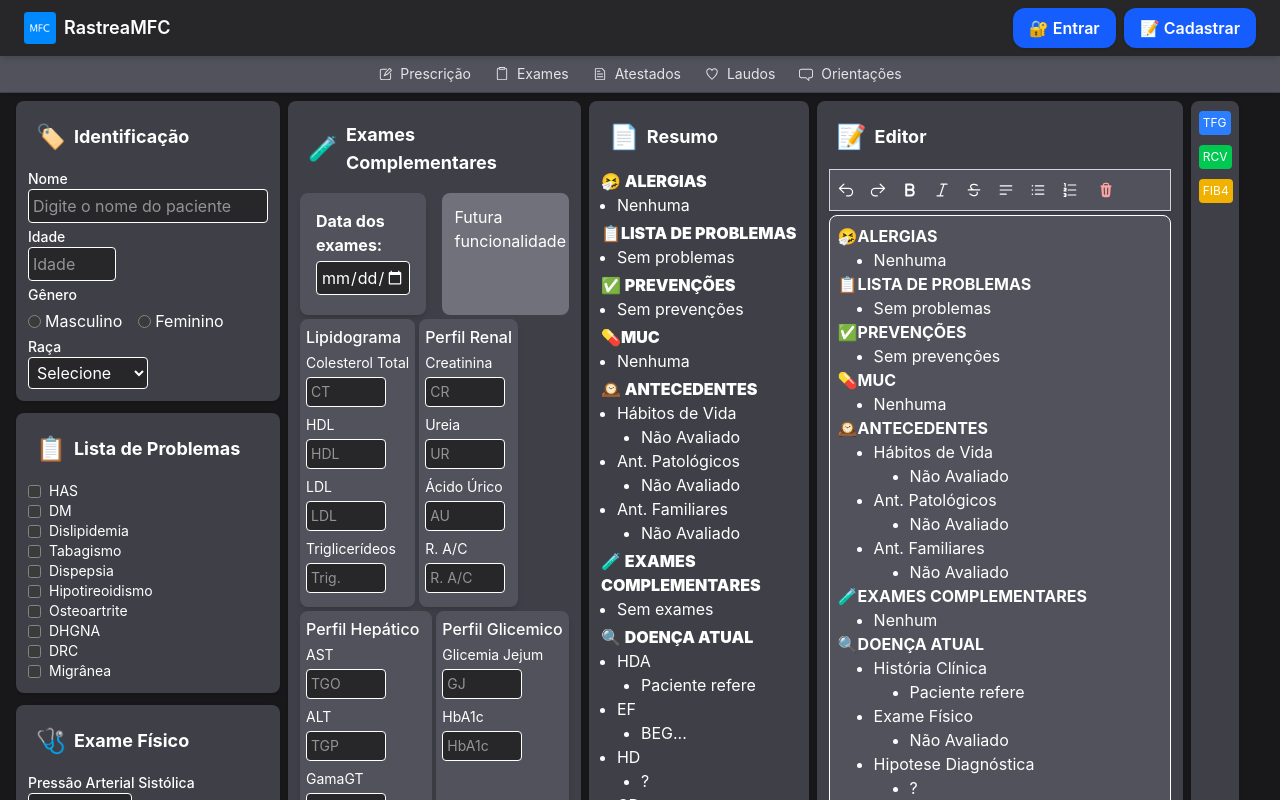
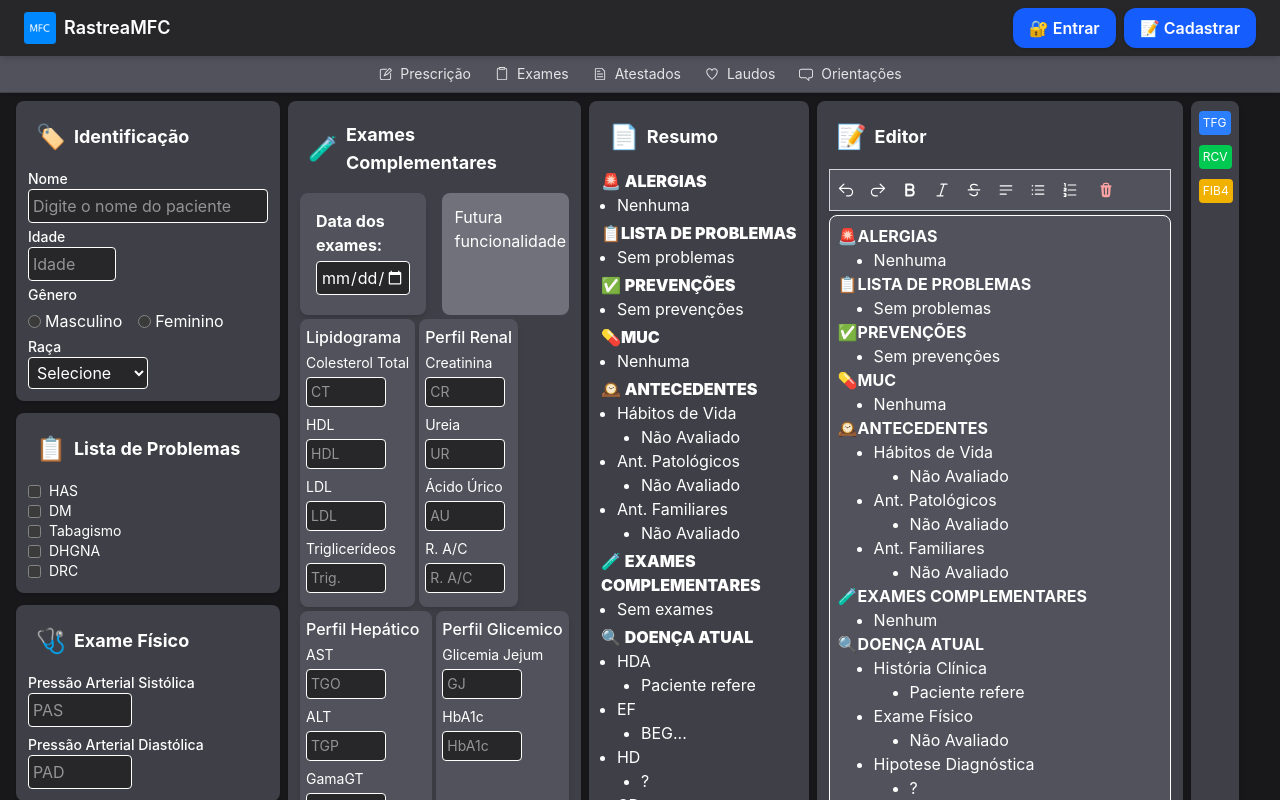
Before and after one commit to gabrielgcmr/RCV_PWA, a React (Vite) app in the folder frontend/: page / in a window 1280 px wide. Shown: the top 800 px of the page. Built offline with nearby package versions, Linux system fonts and the light colour scheme.

Commit message:
Update problem list form and allergies components; replace icons for better clarity and enhance accessibility with aria labels

```diff
--- a/frontend/src/components/contents/startPage/3-ProblemListForm.tsx
+++ b/frontend/src/components/contents/startPage/3-ProblemListForm.tsx
@@ -1,53 +1,31 @@
+import { useCallback } from "react";
 import usePatient from "../../../hooks/usePatient";
 import SectionBase from "../../common/form/SectionBase";
 
 const problemOptions = [
   { name: "hypertension", label: "HAS" },
   { name: "diabetes", label: "DM" },
-  { name: "dyslipidemia", label: "Dislipidemia" },
   { name: "tabagism", label: "Tabagismo" },
-  { name: "dyspepsia", label: "Dispepsia" },
-  { name: "hypothyroidism", label: "Hipotireoidismo" },
-  { name: "osteoarthritis", label: "Osteoartrite" },
   { name: "NAFLD", label: "DHGNA" },
   { name: "CKD", label: "DRC" },
-  { name: "migrane", label: "Migrânea" },
-  {
-    name: "peripheralArteryDisease",
-    label: "Doença Arterial Periférica (DAP)",
-  },
-  {
-    name: "chronicVenousInsufficiency (CVI)",
-    label: "Insuficiencia Venosa Crônica (IVC)",
-  },
-  { name: "dementia", label: "Demência" },
-  { name: "chronicPain", label: "Dor Crônica" },
-  { name: "COPD", label: "DPOC" },
-  { name: "asthma", label: "Asma" },
-  { name: "heartFailure", label: "Insuficiência Cardíaca (IC)" },
-  { name: "arrhythmia", label: "Arritmia" },
-  { name: "CAD", label: "DAC" },
-  { name: "obesity", label: "Obesidade" },
-  { name: "depression", label: "Depressão" },
-  { name: "anxiety", label: "Ansiedade" },
 ];
 
 function ProblemListForm() {
   const { hasProblem, toggleProblem } = usePatient();
 
-  const handleKeyDown = (
-    e: React.KeyboardEvent<HTMLInputElement>,
-    name: string
-  ) => {
-    if (e.key === " " || e.key === "Enter") {
-      e.preventDefault();
-      toggleProblem(name, !hasProblem(name));
-    }
-  };
+  const handleKeyDown = useCallback(
+    (e: React.KeyboardEvent<HTMLInputElement>, name: string) => {
+      if (e.key === " " || e.key === "Enter") {
+        e.preventDefault();
+        toggleProblem(name, !hasProblem(name));
+      }
+    },
+    [hasProblem, toggleProblem]
+  );
 
   return (
     <SectionBase title="Lista de Problemas" icon="📋" id="problemList">
-      <div className="max-h-50 overflow-y-auto pr-2">
+      <div className="max-h-50 overflow-y-auto pr-2 space-y-2">
         {" "}
         {/* 👈 Define altura máxima com rolagem */}
         <form>
@@ -61,8 +39,9 @@ function ProblemListForm() {
                 onChange={(e) => toggleProblem(name, e.target.checked)}
                 onKeyDown={(e) => handleKeyDown(e, name)}
                 className="mr-2 accent-blue-500 focus:ring-blue-200"
+                aria-labelledby={`label-${name}`}
               />
-              <label htmlFor={name} className="text-sm">
+              <label htmlFor={name} id={`label-${name}`} className="text-sm">
                 {label}
               </label>
             </div>
--- a/frontend/src/components/contents/startPage/SummaryTextTopics/1-Allergies.tsx
+++ b/frontend/src/components/contents/startPage/SummaryTextTopics/1-Allergies.tsx
@@ -5,7 +5,7 @@ export default function Allergies() {
   return (
     <div>
       <p className={summaryTitle}>
-        🤧 <b>ALERGIAS</b>{" "}
+        🚨 <b>ALERGIAS</b>{" "}
       </p>
       <ul className="list-disc pl-4">
         <li>Nenhuma</li>
--- a/frontend/src/components/editors/initialContent.ts
+++ b/frontend/src/components/editors/initialContent.ts
@@ -4,7 +4,7 @@ export const initialContent = {
     {
       type: "heading",
       attrs: { level: 3 },
-      content: [{ type: "text", text: "🤧ALERGIAS" }],
+      content: [{ type: "text", text: "🚨ALERGIAS" }],
     },
     {
       type: "bulletList",
```
